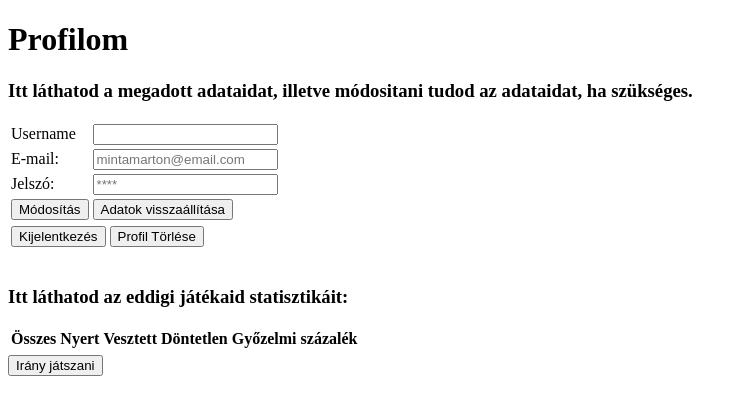
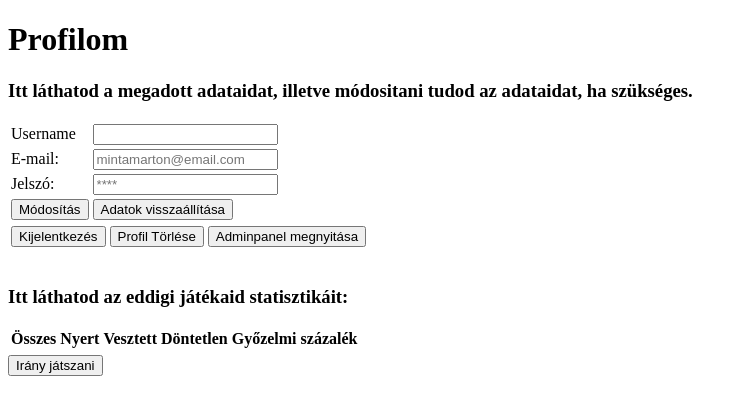
Before and after one commit to rezlevi/Mini-Projekt-I., a PHP site: page / in a window 1280 px wide. Shown: the top 415 px of the page, without its empty margins (0-747 px from the left). Run offline with PHP 8.4, Linux system fonts and the light colour scheme; the visitor is signed in with stand-in values (Sample User, id 1); data comes from the database, SQL or seed files in the repository; data that the repository does not hold is empty.

Commit message:
adminpanel btn

```diff
--- a/Weblap/index.php
+++ b/Weblap/index.php
@@ -59,6 +59,13 @@
                     <button type="submit">Profil Törlése</button>
                 </form>
             </td>
+            <td>
+                </form>
+                    <form action="admin_panel.php" method="POST">
+                    <input type="hidden" name="admine" value=""/>
+                    <button type="submit">Adminpanel megnyitása</button>
+                </form>
+            </td>
         </tr>
     </table>
 
```
